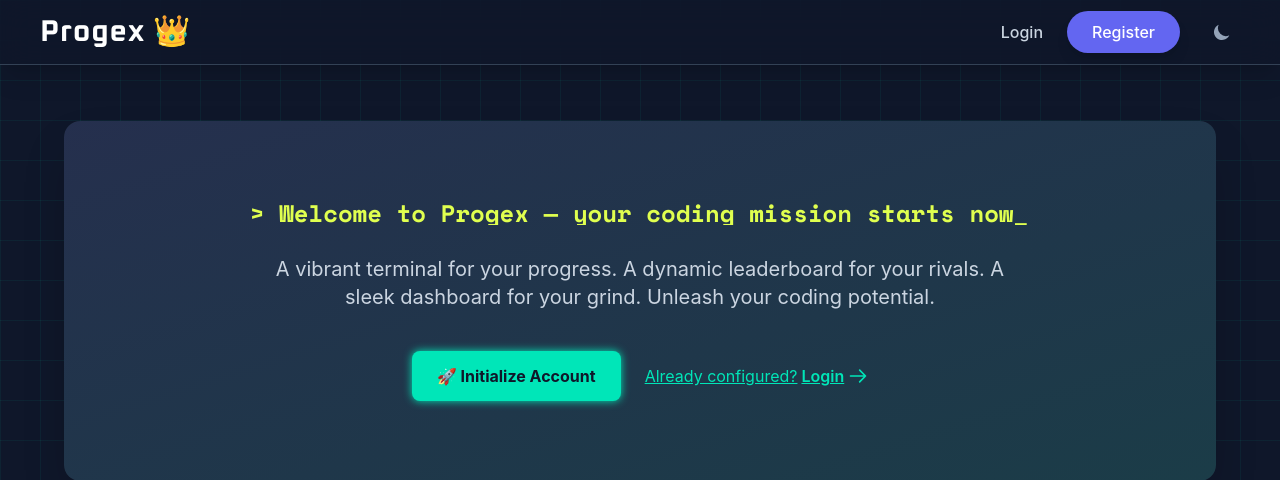
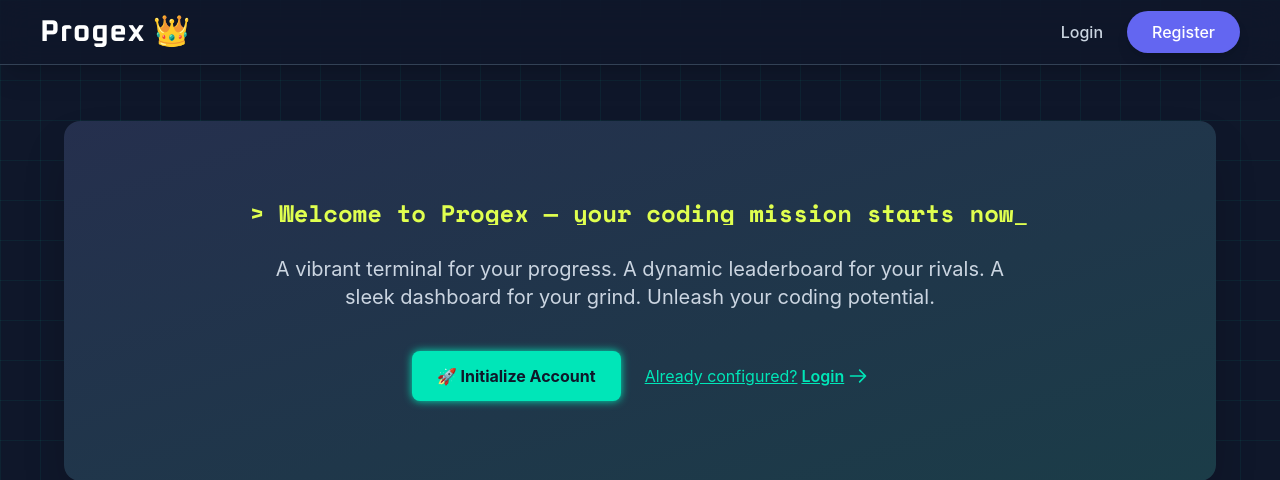
Before and after one commit to OmkarMishra07/progex1, a Flask app: page / in a window 1280 px wide. Shown: the top 480 px of the page. Run offline with Flask 3, Linux system fonts and the light colour scheme; parts of the project's set-up code (start-up, migrations or seed data) failed here and were passed over; some libraries are stand-ins or nearby versions; some web fonts are replaced.

Commit message:
few updates

```diff
--- a/app/templates/base.html
+++ b/app/templates/base.html
@@ -87,7 +87,6 @@
                         {% endif %}
                     </div>
 
-                    <button id="theme-toggle" type="button" class="hidden sm:inline-flex ml-6 p-2 rounded-full text-slate-400 hover:text-white hover:bg-slate-700"><svg class="h-5 w-5" fill="currentColor" viewBox="0 0 20 20"><path d="M17.293 13.293A8 8 0 016.707 2.707a8.001 8.001 0 1010.586 10.586z"></path></svg></button>
 
                     <div class="sm:hidden flex items-center">
                         <button id="theme-toggle-mobile" type="button" class="p-2 rounded-full text-slate-400 hover:text-white hover:bg-slate-700"><svg class="h-5 w-5" fill="currentColor" viewBox="0 0 20 20"><path d="M17.293 13.293A8 8 0 016.707 2.707a8.001 8.001 0 1010.586 10.586z"></path></svg></button>
--- a/app/templates/study_plan.html
+++ b/app/templates/study_plan.html
@@ -18,6 +18,7 @@
     <div class="text-center mb-10">
         <h1 class="text-4xl sm:text-5xl font-bold text-white">Progex Curated Collection:</h1>
         <p class="text-slate-300 text-xl mt-2">Master the problems that truly matter for top tech roles.</p>
+        <p class="text-slate-300 text-xl mt-2">We've gathered them to maximize your potential.</p>
     </div>
 
     <!-- Current Question / Completion Card -->
```
